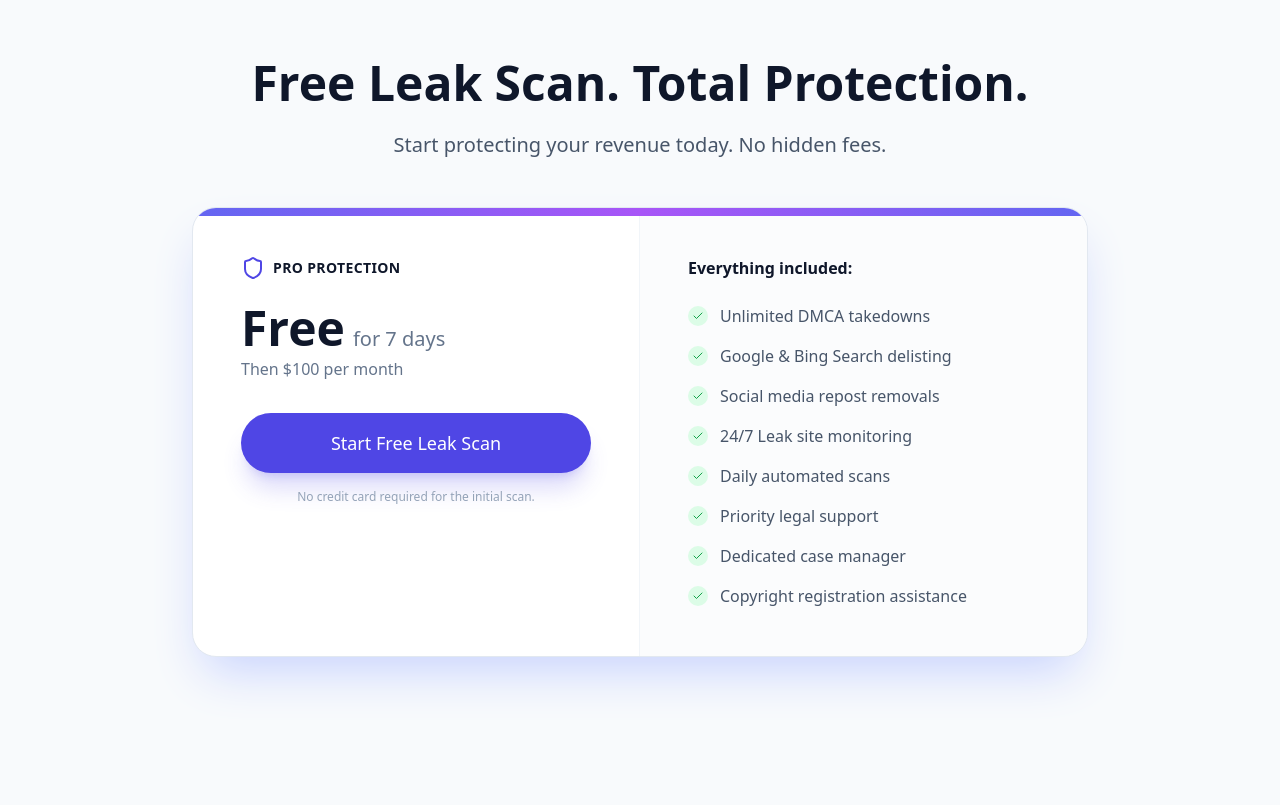
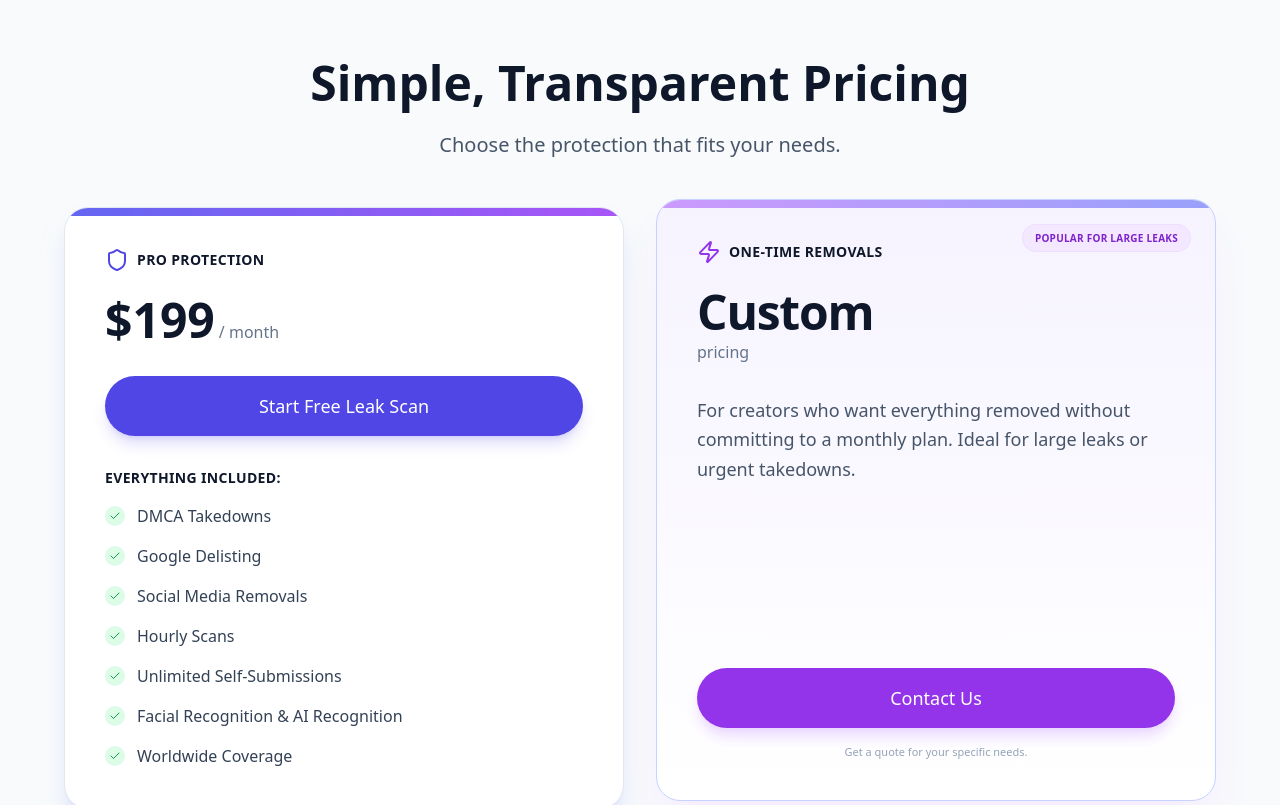
Before and after one commit to mistraldmca/mistral-site, a React (Vite) app: page / in a window 1280 px wide. Shown: the part 3580-4385 px from the top of the page. Built offline with nearby package versions, Linux system fonts and the light colour scheme.

Commit message:
Add files via upload

```diff
--- a/components/Pricing.tsx
+++ b/components/Pricing.tsx
@@ -1,74 +1,101 @@
 import React from 'react';
 import Section from './Section';
 import Button from './Button';
-import { Check, Shield } from 'lucide-react';
+import { Check, Shield, Zap } from 'lucide-react';
 
 const Pricing: React.FC = () => {
   const scrollToContact = () => {
     document.getElementById('contact')?.scrollIntoView({ behavior: 'smooth' });
   };
 
-  const features = [
-    "Unlimited DMCA takedowns",
-    "Google & Bing Search delisting",
-    "Social media repost removals",
-    "24/7 Leak site monitoring",
-    "Daily automated scans",
-    "Priority legal support",
-    "Dedicated case manager",
-    "Copyright registration assistance"
+  const proFeatures = [
+    "DMCA Takedowns",
+    "Google Delisting",
+    "Social Media Removals",
+    "Hourly Scans",
+    "Unlimited Self-Submissions",
+    "Facial Recognition & AI Recognition",
+    "Worldwide Coverage"
   ];
 
   return (
     <Section id="pricing" background="gray">
-      <div className="max-w-4xl mx-auto">
+      <div className="max-w-6xl mx-auto">
         <div className="text-center mb-12">
-          <h2 className="text-3xl md:text-5xl font-bold text-slate-900 mb-6">Free Leak Scan. Total Protection.</h2>
+          <h2 className="text-3xl md:text-5xl font-bold text-slate-900 mb-6">Simple, Transparent Pricing</h2>
           <p className="text-xl text-slate-600">
-            Start protecting your revenue today. No hidden fees.
+            Choose the protection that fits your needs.
           </p>
         </div>
 
-        <div className="relative bg-white rounded-3xl shadow-2xl shadow-indigo-200 overflow-hidden border border-slate-200">
-          <div className="absolute top-0 inset-x-0 h-2 bg-gradient-to-r from-indigo-500 via-purple-500 to-indigo-500"></div>
+        <div className="grid md:grid-cols-2 gap-8 items-stretch">
+          {/* Pro Plan */}
+          <div className="relative bg-white rounded-3xl shadow-xl shadow-indigo-200/50 overflow-hidden border border-slate-200 flex flex-col">
+            <div className="absolute top-0 inset-x-0 h-2 bg-gradient-to-r from-indigo-500 to-purple-500"></div>
 
-          <div className="grid md:grid-cols-2">
-            <div className="p-8 md:p-12 border-b md:border-b-0 md:border-r border-slate-100">
+            <div className="p-8 md:p-10 flex flex-col h-full">
                <div className="flex items-center gap-2 mb-6">
                  <Shield className="text-indigo-600 w-6 h-6" />
                  <span className="font-bold text-slate-900 tracking-wide uppercase text-sm">Pro Protection</span>
                </div>
 
                <div className="mb-8">
-                 <div className="flex items-baseline gap-2 mb-1">
-                   <span className="text-5xl font-bold text-slate-900">Free</span>
-                   <span className="text-xl font-medium text-slate-500">for 7 days</span>
-                 </div>
-                 <div className="text-slate-500 font-medium">
-                   Then $100 per month
+                 <div className="flex items-baseline gap-1">
+                   <span className="text-4xl md:text-5xl font-bold text-slate-900">$199</span>
+                   <span className="text-slate-500 font-medium">/ month</span>
                  </div>
                </div>
 
-               <Button fullWidth size="lg" className="mb-4 shadow-xl shadow-indigo-500/20" onClick={scrollToContact}>
+               <Button fullWidth size="lg" onClick={scrollToContact} className="mb-8">
                  Start Free Leak Scan
                </Button>
-               <p className="text-xs text-center text-slate-400">
-                 No credit card required for the initial scan.
-               </p>
+
+               <div className="space-y-4 flex-grow">
+                 <h4 className="font-bold text-slate-900 text-sm uppercase tracking-wide mb-4">Everything included:</h4>
+                 {proFeatures.map((feature, i) => (
+                    <div key={i} className="flex items-start gap-3">
+                      <div className="flex-shrink-0 w-5 h-5 rounded-full bg-green-100 flex items-center justify-center mt-0.5">
+                        <Check className="w-3 h-3 text-green-600" />
+                      </div>
+                      <span className="text-slate-700 font-medium text-sm md:text-base">{feature}</span>
+                    </div>
+                 ))}
+               </div>
+            </div>
+          </div>
+
+          {/* One-Time Removals Plan */}
+          <div className="relative bg-gradient-to-b from-[#F6F3FF] to-white rounded-3xl shadow-2xl shadow-purple-100 border border-indigo-200 overflow-hidden flex flex-col transform md:-translate-y-2 transition-transform">
+            {/* Badge */}
+            <div className="absolute top-6 right-6 z-10">
+                <span className="bg-purple-100 text-purple-700 text-[10px] font-bold px-3 py-1.5 rounded-full uppercase tracking-wide border border-purple-200/50">
+                    Popular for Large Leaks
+                </span>
             </div>
 
-            <div className="p-8 md:p-12 bg-slate-50/50">
-              <h3 className="font-bold text-slate-900 mb-6">Everything included:</h3>
-              <ul className="space-y-4">
-                {features.map((feature, i) => (
-                  <li key={i} className="flex items-center gap-3">
-                    <div className="flex-shrink-0 w-5 h-5 rounded-full bg-green-100 flex items-center justify-center">
-                      <Check className="w-3 h-3 text-green-600" />
-                    </div>
-                    <span className="text-slate-600 text-sm md:text-base">{feature}</span>
-                  </li>
-                ))}
-              </ul>
+            <div className="absolute top-0 inset-x-0 h-2 bg-gradient-to-r from-purple-400 to-indigo-400 opacity-80"></div>
+
+            <div className="p-8 md:p-10 flex flex-col h-full">
+               <div className="flex items-center gap-2 mb-6">
+                 <Zap className="text-purple-600 w-6 h-6" />
+                 <span className="font-bold text-slate-900 tracking-wide uppercase text-sm">One-Time Removals</span>
+               </div>
+
+               <div className="mb-8">
+                  <div className="text-4xl md:text-5xl font-extrabold text-slate-900 tracking-tight">Custom</div>
+                  <div className="text-slate-500 font-medium mt-1">pricing</div>
+               </div>
+
+               <p className="text-lg text-slate-600 mb-8 flex-grow leading-relaxed">
+                 For creators who want everything removed without committing to a monthly plan. Ideal for large leaks or urgent takedowns.
+               </p>
+
+               <Button variant="primary" fullWidth size="lg" onClick={scrollToContact} className="bg-purple-600 hover:bg-purple-700 shadow-purple-200 shadow-lg focus:ring-purple-600">
+                 Contact Us
+               </Button>
+               <p className="text-[11px] text-center text-slate-400 mt-4 font-medium">
+                 Get a quote for your specific needs.
+               </p>
             </div>
           </div>
         </div>
```
